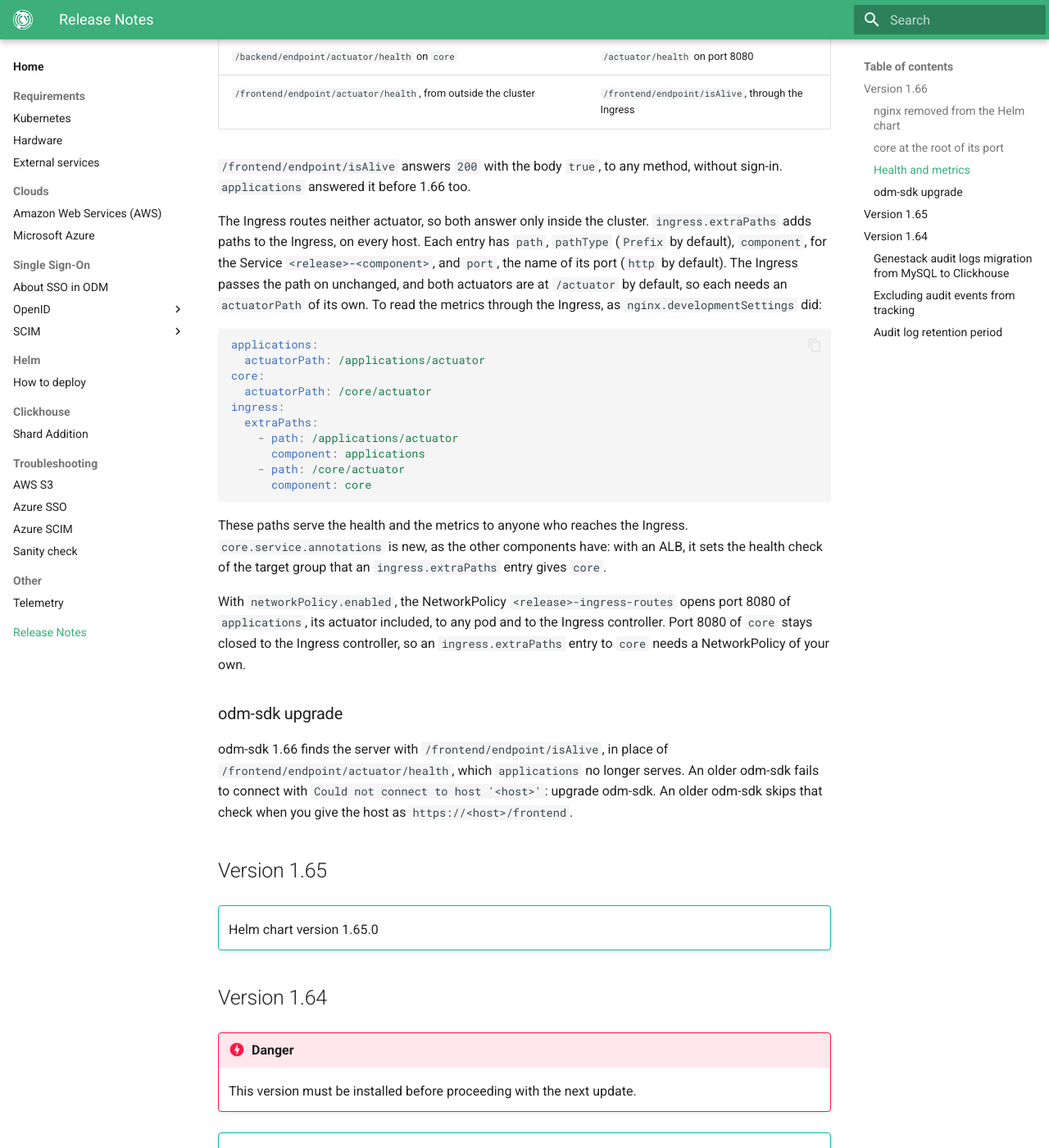
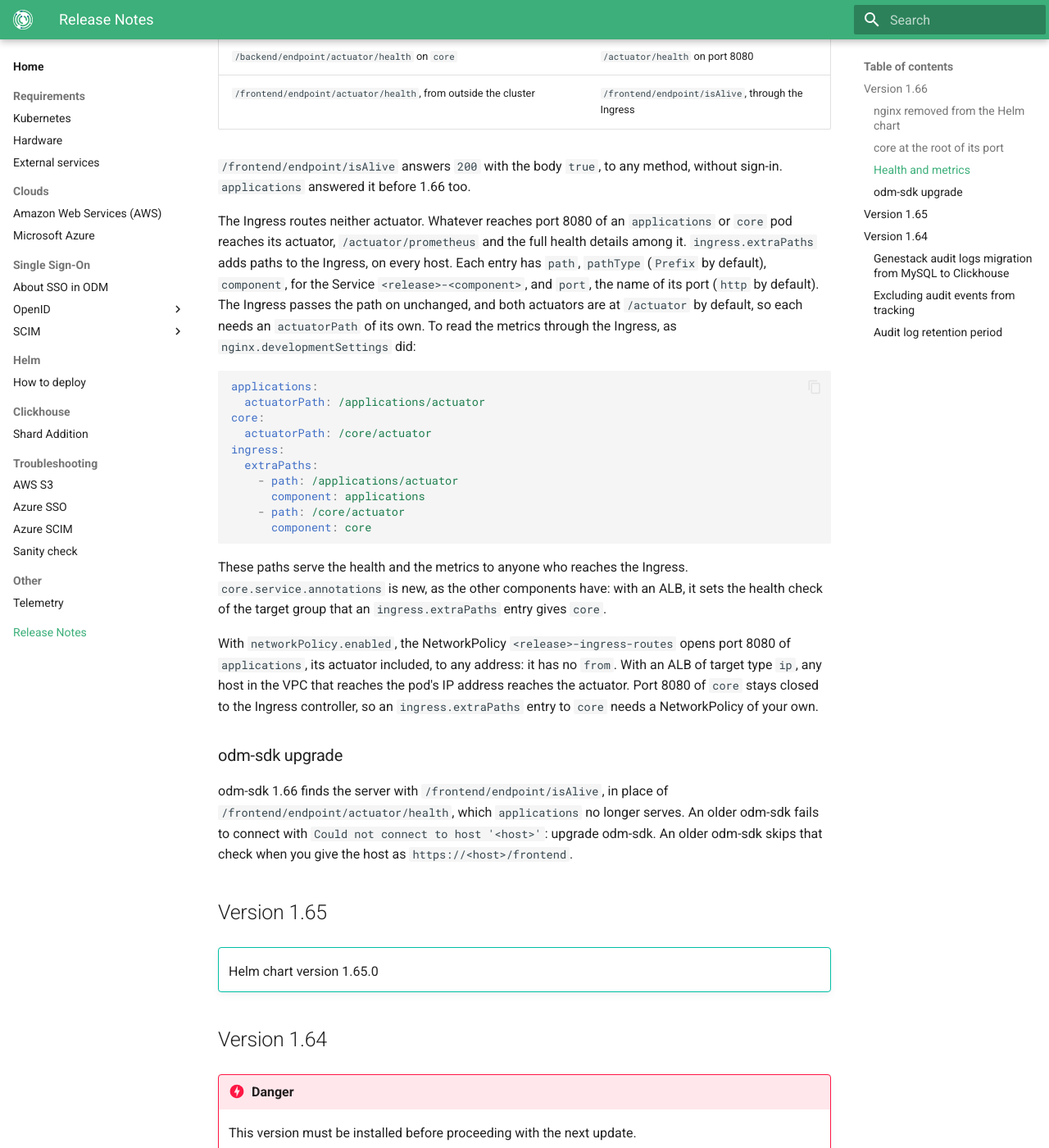
Before and after one commit to genestack/admin-docs, an MkDocs documentation site: the page built from docs/home/release-notes.md, in a window 1280 px wide and 1400 px high, scrolled down 3165 px. Shown: the whole window at 82% size. Built offline with MkDocs 1.6.1 and Material for MkDocs 9.7.7, drawn with Linux system fonts in a browser that asks for light colours; the version menu is left out.

Commit message:
ODM-13970: Say what reaches the actuator
Co-Authored-By: Claude Opus 5.5 <noreply@anthropic.com>

```diff
--- a/docs/home/release-notes.md
+++ b/docs/home/release-notes.md
@@ -115,8 +115,9 @@ Move scrape configs and checks of your own:
 `/frontend/endpoint/isAlive` answers `200` with the body `true`, to any method, without sign-in. `applications`
 answered it before 1.66 too.
 
-The Ingress routes neither actuator, so both answer only inside the cluster. `ingress.extraPaths` adds paths to the
-Ingress, on every host. Each entry has `path`, `pathType` (`Prefix` by default), `component`, for the Service
+The Ingress routes neither actuator. Whatever reaches port 8080 of an `applications` or `core` pod reaches its
+actuator, `/actuator/prometheus` and the full health details among it. `ingress.extraPaths` adds paths to the Ingress,
+on every host. Each entry has `path`, `pathType` (`Prefix` by default), `component`, for the Service
 `<release>-<component>`, and `port`, the name of its port (`http` by default). The Ingress passes the path on
 unchanged, and both actuators are at `/actuator` by default, so each needs an `actuatorPath` of its own. To read the
 metrics through the Ingress, as `nginx.developmentSettings` did:
@@ -139,8 +140,9 @@ the other components have: with an ALB, it sets the health check of the target g
 entry gives `core`.
 
 With `networkPolicy.enabled`, the NetworkPolicy `<release>-ingress-routes` opens port 8080 of `applications`, its
-actuator included, to any pod and to the Ingress controller. Port 8080 of `core` stays closed to the Ingress
-controller, so an `ingress.extraPaths` entry to `core` needs a NetworkPolicy of your own.
+actuator included, to any address: it has no `from`. With an ALB of target type `ip`, any host in the VPC that reaches
+the pod's IP address reaches the actuator. Port 8080 of `core` stays closed to the Ingress controller, so an
+`ingress.extraPaths` entry to `core` needs a NetworkPolicy of your own.
 
 ### odm-sdk upgrade
 
```
Also changed, not shown: docs/home/clouds/aws.md (+1 -1 lines), docs/home/requirements/kubernetes.md (+1 -1 lines).
